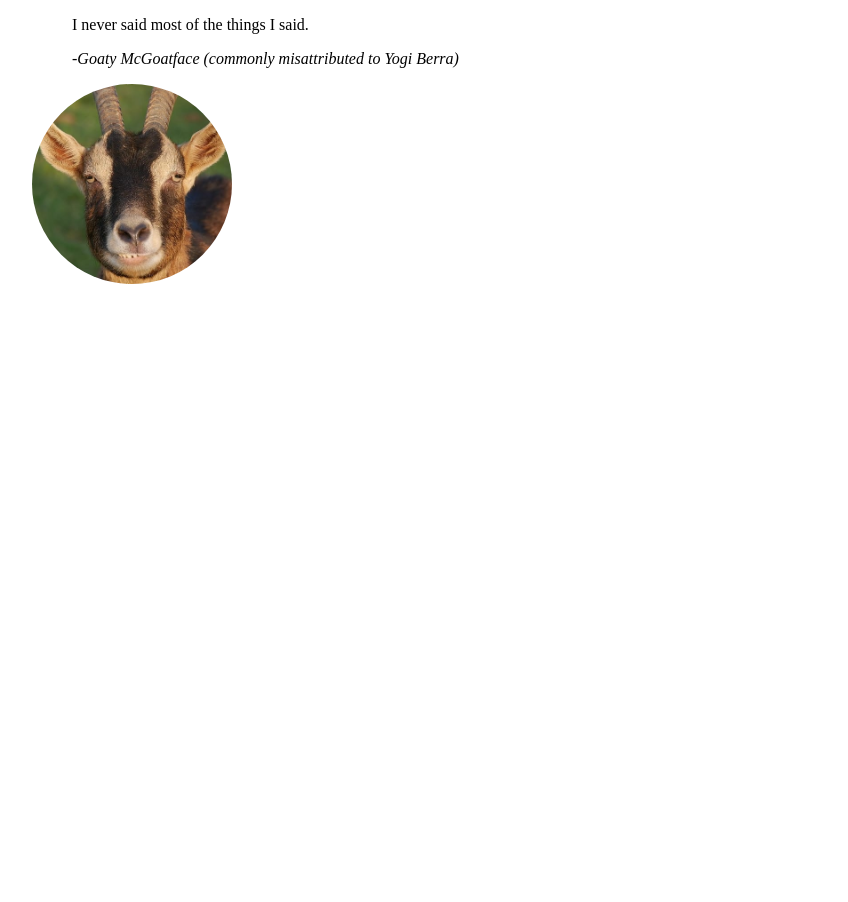
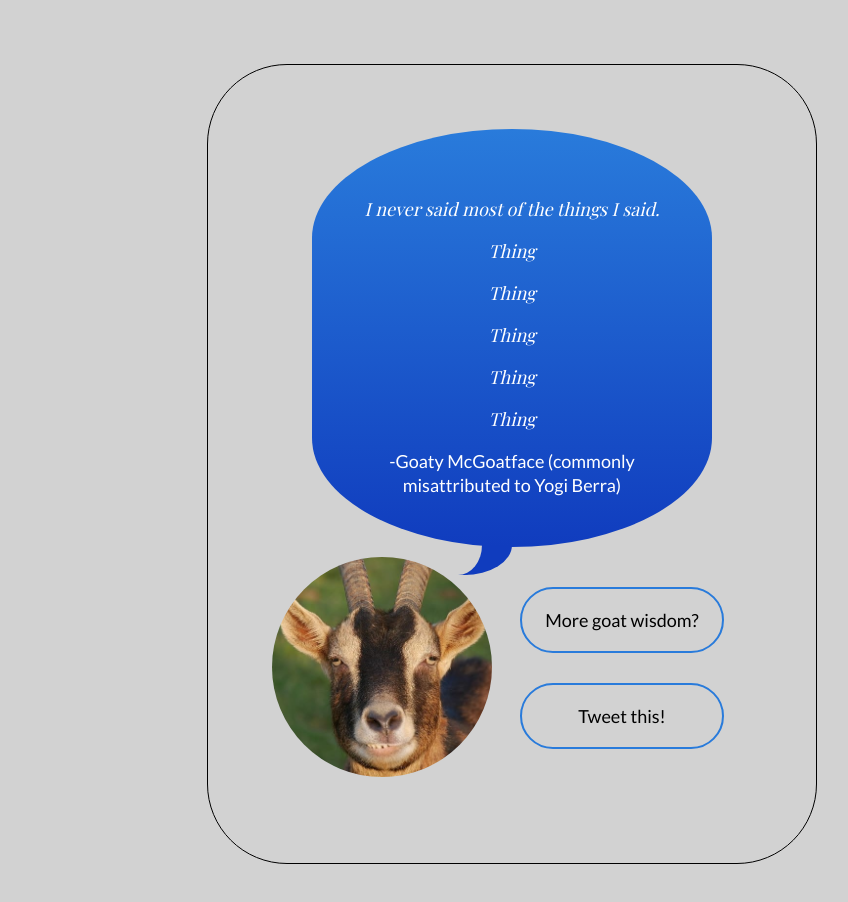
Before and after one commit to xipxoom/fcc-quote_machine, a plain HTML site: page app/index.html in a window 1280 px wide. Shown: the whole page, without its empty margins (128-976 px from the left). Before the commit the page ends 800 px from the top, so only its background shows below. Drawn offline with nearby package versions, Linux system fonts and the light colour scheme.

Commit message:
html and css finished with placeholders

```diff
--- a/app/css/main.css
+++ b/app/css/main.css
@@ -1,9 +1,134 @@
 body {
-  max-width: 960px;
-  margin: 0 auto;
+  max-width: 480px;
+  margin: 5% auto;
+  padding: 5%;
+  height: 100%;
+  background: #d2d2d2;
+  border: 1px solid;
+  border-radius: 80px;
+  font-family: 'Lato', sans-serif;
+  font-size: 18px;
+}
+a, a:visited {
+  text-decoration: none;
+  color: #000;
+}
+a {
+  padding: 20px;
+  border: 2px solid #297bdb;
+  border-radius: 40px;
+  display: block;
+  width: 160px;
+  text-align: center;
+  transition: all 0.2s ease-in-out;
+  margin: 20px;
+  margin-top: 30px;
+}
+a:hover {
+  background-color: #297bdb;
+  color: #fff;
 }
 img {
   border-radius: 50%;
-  width: 200px;
-  height: 200px;
+  width: 220px;
+  height: 220px;
+  float: left;
 }
+@media (max-width: 500px) {
+  img {
+    width: 130px;
+    height: 130px;
+  }
+}
+cite {
+  font-style:normal;
+  font-family: 'Lato', sans-serif;
+}
+/* Adapted from Nicolas Gallagher's awesome css speech bubble page */
+/* http://nicolasgallagher.com/pure-css-speech-bubbles/demo/ */
+blockquote {
+  font-family: 'Playfair Display', serif;
+  font-style: italic;
+  position:relative;
+  width:320px;
+  min-height: 100px;
+  padding:50px 40px;
+  margin: auto auto 10px;
+  text-align:center;
+  color:#fff;
+  background:#5a8f00;
+  /* css3 */
+  background:-webkit-gradient(linear, 0 0, 0 100%, from(#297bdb), to(#103cbe));
+  background:-moz-linear-gradient(#297bdb, #103cbe);
+  background:-o-linear-gradient(#297bdb, #103cbe);
+  background:linear-gradient(#297bdb, #103cbe);
+  /*
+  NOTES:
+  -webkit-border-radius:220px 120px; // produces oval in safari 4 and chrome 4
+  -webkit-border-radius:220px / 120px; // produces oval in chrome 4 (again!) but not supported in safari 4
+  Not correct application of the current spec, therefore, using longhand to avoid future problems with webkit corrects this
+  */
+  -webkit-border-top-left-radius:220px 120px;
+  -webkit-border-top-right-radius:220px 120px;
+  -webkit-border-bottom-right-radius:220px 120px;
+  -webkit-border-bottom-left-radius:220px 120px;
+  -moz-border-radius:220px / 120px;
+  border-radius:220px / 120px;
+}
+@media (max-width: 440px) {
+  blockquote {
+    width: 220px;
+  }
+}
+blockquote:before {
+  content:"";
+  position:absolute;
+  z-index:-1;
+  bottom:-30px;
+  right:50%;
+  height:30px;
+  border-right:60px solid #103cbe;
+  background:#103cbe; /* need this for webkit - bug in handling of border-radius */
+  /* css3 */
+  -webkit-border-bottom-right-radius:80px 50px;
+  -moz-border-radius-bottomright:80px 50px;
+  border-bottom-right-radius:80px 50px;
+  /* using translate to avoid undesired appearance in CSS2.1-capabable but CSS3-incapable browsers */
+  -webkit-transform:translate(0, -2px);
+  -moz-transform:translate(0, -2px);
+  -ms-transform:translate(0, -2px);
+  -o-transform:translate(0, -2px);
+  transform:translate(0, -2px);
+}
+blockquote:after {
+  content:"";
+  position:absolute;
+  z-index:-1;
+  bottom:-30px;
+  right:50%;
+  width:60px;
+  height:30px;
+  background:#d2d2d2;
+  /* css3 */
+  -webkit-border-bottom-right-radius:40px 50px;
+  -moz-border-radius-bottomright:40px 50px;
+  border-bottom-right-radius:40px 50px;
+  /* using translate to avoid undesired appearance in CSS2.1-capabable but CSS3-incapable browsers */
+  -webkit-transform:translate(-30px, -2px);
+  -moz-transform:translate(-30px, -2px);
+  -ms-transform:translate(-30px, -2px);
+  -o-transform:translate(-30px, -2px);
+  transform:translate(-30px, -2px);
+}
+
+
+.goatRow {
+  width: 100%;
+  text-align: center;
+  display: inline-block;
+  position: relative;
+}
+.buttons {
+  display: inline-block;
+  margin-bottom: 30px;
+}
--- a/app/index.html
+++ b/app/index.html
@@ -3,22 +3,37 @@
 <head>
     <meta charset="utf-8">
     <meta name="viewport" content="width=device-width, initial-scale=1">
+    <link href="https://fonts.googleapis.com/css?family=Playfair+Display" rel="stylesheet" type="text/css">
+    <link href="https://fonts.googleapis.com/css?family=Lato" rel="stylesheet" type="text/css">
     <link rel="stylesheet" href="./css/main.css">
     <title>Quotes McGoats</title>
 </head>
 <body>
   <main>
     <blockquote>
-      <p>
+      <p id="quote">
         I never said most of the things I said.
       </p>
+      <p>Thing</p>
+      <p>Thing</p>
+      <p>Thing</p>
+      <p>Thing</p>
+      <p>Thing</p>
       <cite>
         -<span id="goatAuthor">Goaty McGoatface</span> (commonly misattributed to
         <span id="realAuthor">Yogi Berra</span>)
       </cite>
     </blockquote>
-    <img src="./img/goat01.jpg" alt="Random goat for your enjoyment">
-  </main>
+    <div class="goatRow">
+      <img id="goatPic" src="./img/goat01.jpg" alt="Random goat for your enjoyment">
+      <div class="buttons">
+        <a id="newQuote" href="#">More goat wisdom?</a>
+        <a id="tweetQuote" href="#">Tweet this!</a>
+      </div>
+    </div>
+    </main>
+
+
 
 <script src="https://code.jquery.com/jquery-2.2.3.min.js"></script>
 <script src="js/app.js"></script>
```
Also changed, not shown: 1 other file.
